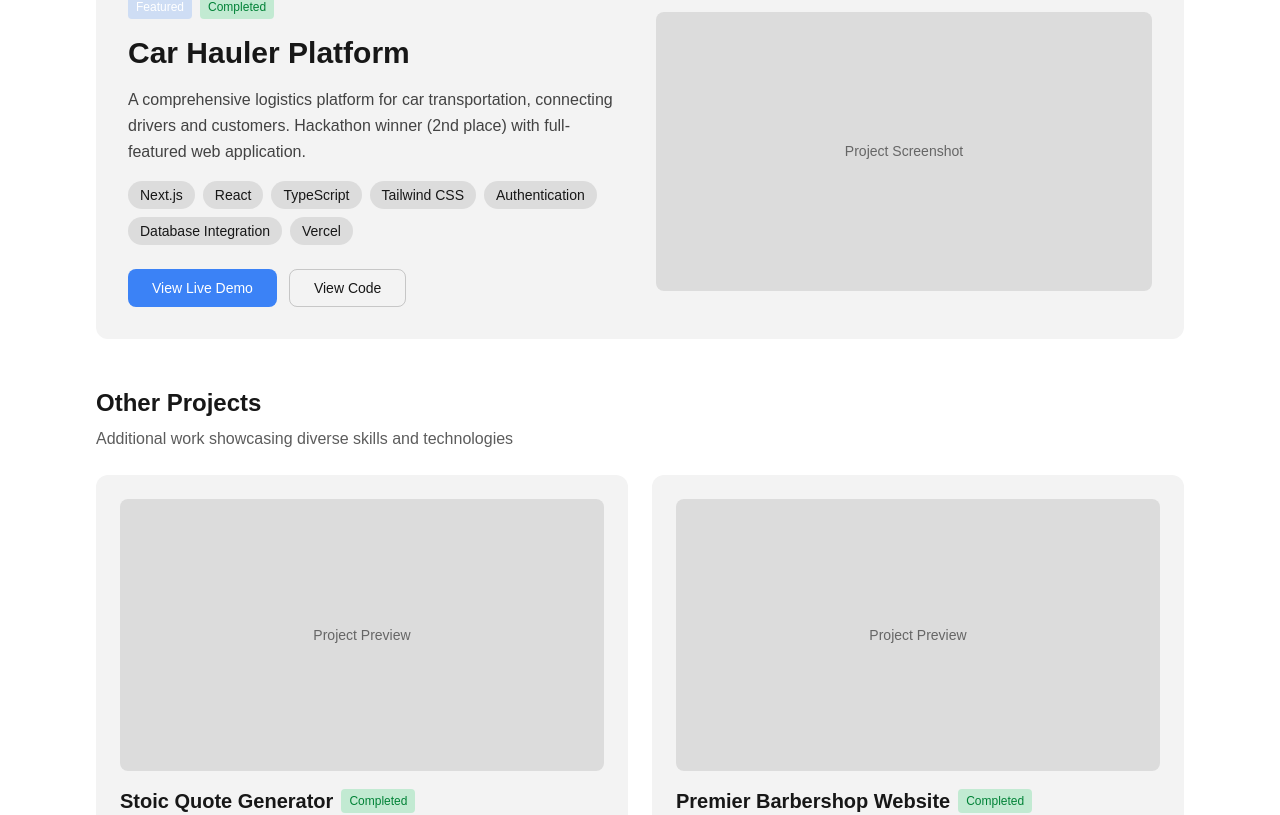
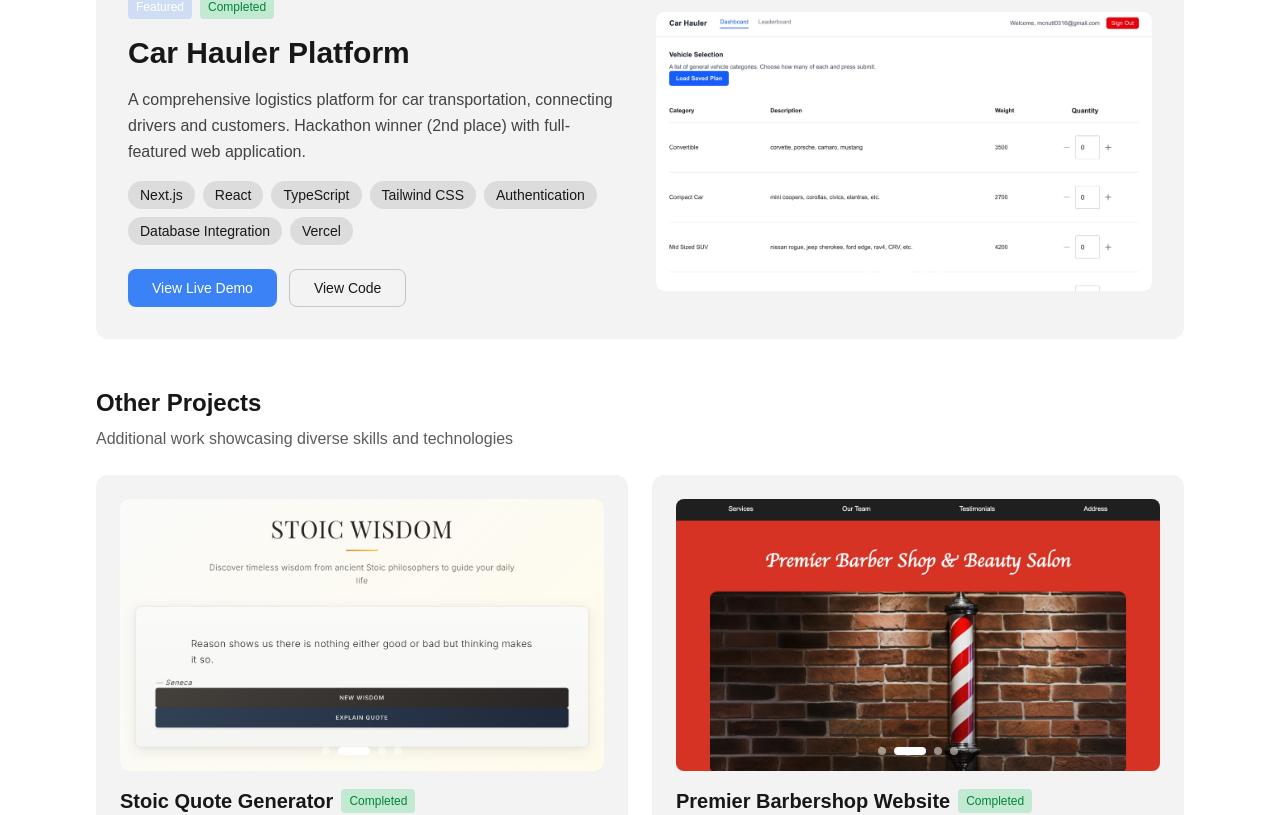
Before and after one commit to mcnutt0316/landing-page, a Next.js app: page /projects in a window 1280 px wide. Shown: the part 390-1205 px from the top of the page. Built offline with nearby package versions, Linux system fonts and the light colour scheme.

Commit message:
added ProjectCarousel components to projects/page.tsx.

```diff
--- a/src/app/projects/page.tsx
+++ b/src/app/projects/page.tsx
@@ -1,5 +1,6 @@
 import Link from "next/link";
 import { projects } from "@/data/projects";
+import ProjectCarousel from "@/components/ProjectCarousel";
 
 const Projects = () => {
   const featuredProject = projects.find(p => p.featured);
@@ -67,10 +68,14 @@ const Projects = () => {
                   </a>
                 </div>
               </div>
-
-              <div className="aspect-video bg-foreground/10 rounded-lg flex items-center justify-center">
-                <span className="text-foreground/60 text-sm">Project Screenshot</span>
-              </div>
+              <ProjectCarousel
+                images={[
+                  featuredProject.images.hero,
+                  featuredProject.images.thumbnail,
+                  ...featuredProject.images.gallery
+                ]}
+                projectTitle={featuredProject.title}
+              />
             </div>
           </div>
         </section>
@@ -90,10 +95,14 @@ const Projects = () => {
               className="bg-foreground/5 rounded-xl p-6 hover:bg-foreground/[0.07] transition-colors duration-200 group"
             >
               <div className="space-y-4">
-                <div className="aspect-video bg-foreground/10 rounded-lg flex items-center justify-center group-hover:bg-foreground/15 transition-colors duration-200">
-                  <span className="text-foreground/60 text-sm">Project Preview</span>
-                </div>
-
+                <ProjectCarousel
+                  images={[
+                    project.images.hero,
+                    project.images.thumbnail,
+                    ...project.images.gallery
+                  ]}
+                  projectTitle={project.title}
+                />
                 <div className="space-y-2">
                   <div className="flex items-center gap-2">
                     <h3 className="text-xl font-semibold text-foreground group-hover:text-accent transition-colors duration-200">
--- a/src/types/Project.ts
+++ b/src/types/Project.ts
@@ -6,7 +6,7 @@ export interface ProjectLinks {
 
 export interface ProjectImages {
   hero: string;
-  gallery?: string[];
+  gallery: string[];
   thumbnail: string;
 }
 
```
